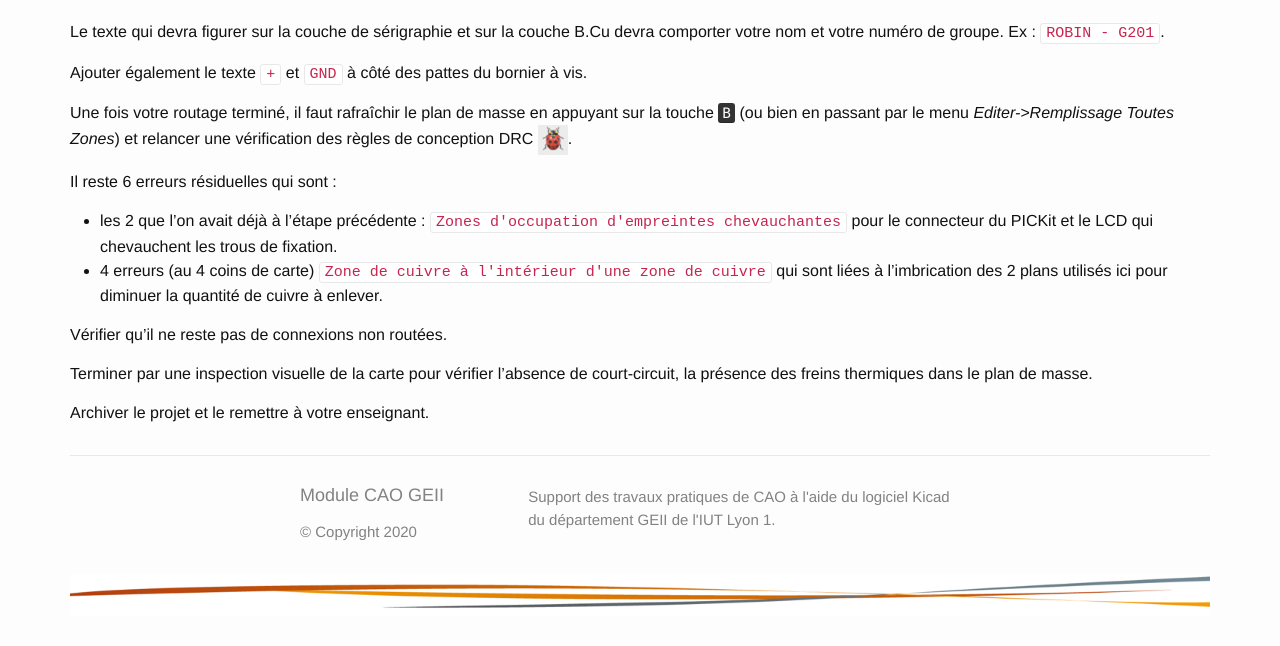
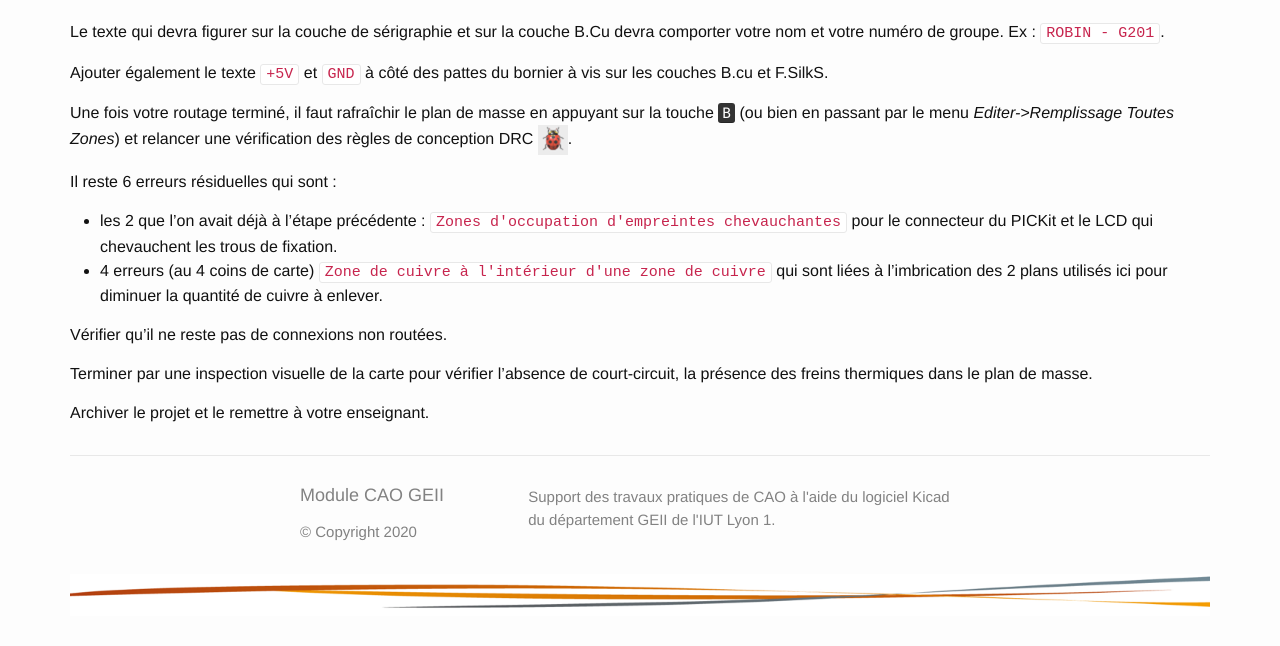
Before and after one commit to geiilyon/cao-geii-lyon, a Jekyll site: the page built from _collection_enonces/tp6.md, in a window 1280 px wide and 900 px high, scrolled down 687 px, cut to the strip 254-900 px from the top of the window. Built offline with Jekyll 4.4.1, drawn with Linux system fonts in a browser that asks for light colours; nearby versions of some CDN libraries; library files that are not in the unit come from our copies.

Commit message:
Précisions texte

```diff
--- a/_collection_enonces/tp6.md
+++ b/_collection_enonces/tp6.md
@@ -17,7 +17,7 @@ La vidéo suivante présente les étapes de finalisation qu'il faudra appliquer
 
 Le texte qui devra figurer sur la couche de sérigraphie et sur la couche B.Cu devra comporter votre nom et votre numéro de groupe. Ex : `ROBIN - G201`.
 
-Ajouter également le texte `+` et `GND` à côté des pattes du bornier à vis.
+Ajouter également le texte `+5V` et `GND` à côté des pattes du bornier à vis sur les couches B.cu et F.SilkS.
 
 Une fois votre routage terminé, il faut rafraîchir le plan de masse en appuyant sur la touche <kbd>B</kbd> (ou bien en passant par le menu *Editer->Remplissage Toutes Zones*) et relancer une vérification des règles de conception DRC ![]({% include img_link.html file="debug_coccinelle.png" %}).
 
```
